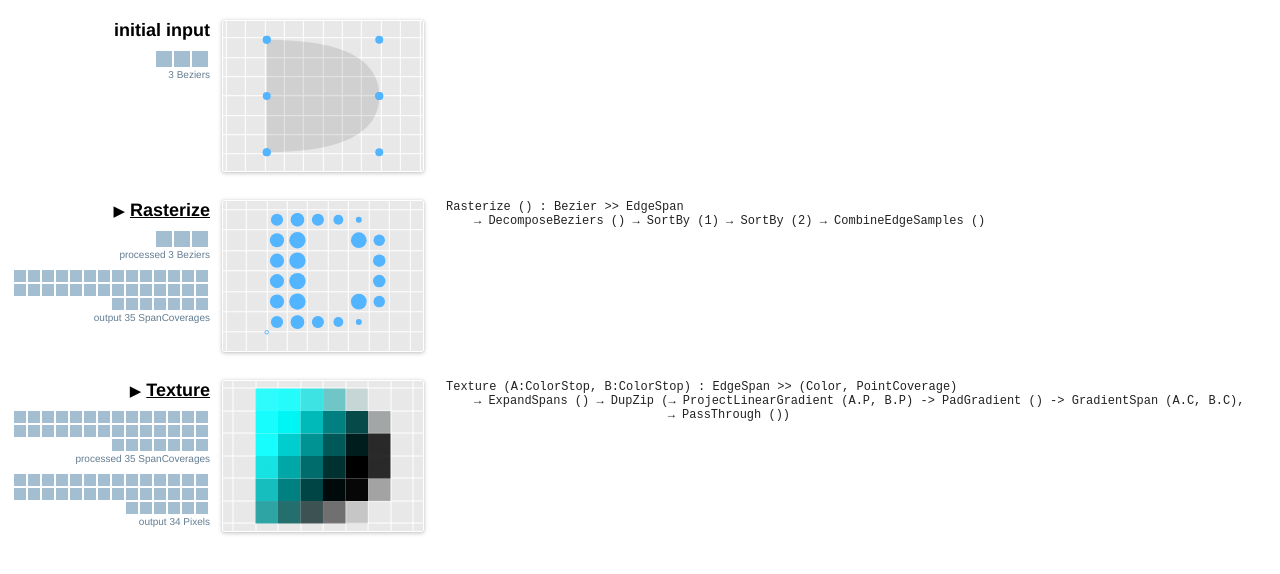
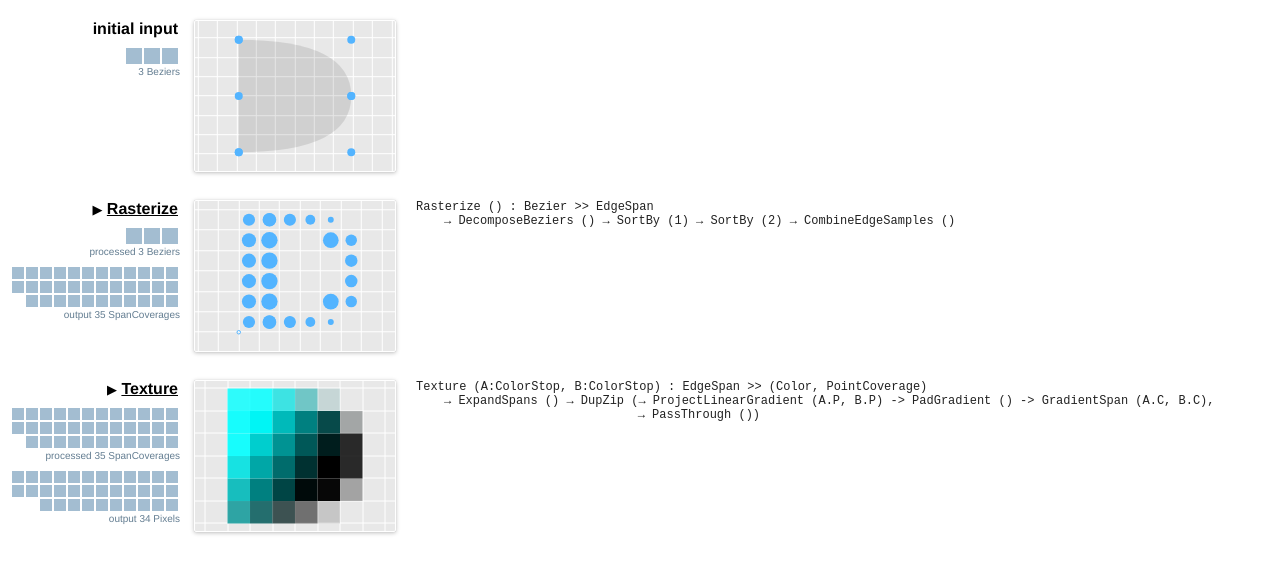
Before and after one commit to nnunley/maru, a plain HTML site: page viz/NileViewer/high_contrast.html in a window 1280 px wide. Drawn offline with Linux system fonts and the light colour scheme.

Commit message:
NileViewer:  high-contrast tweaks

```diff
--- a/viz/NileViewer/style.css
+++ b/viz/NileViewer/style.css
@@ -45,6 +45,10 @@ body {
     height: auto;
 }
 
+.NVPipelineHighContrast .NVSubpipeline {
+    left:445px;
+}
+
 .NVProcess {
     position:relative;
     width:100%;
@@ -57,6 +61,10 @@ body {
     top:-10px;
     width: 443px;
     height: inherit;
+}
+
+.NVPipelineHighContrast .NVProcessBackground {
+    width: 416px;
 }
 
 .NVProcessExpanded .NVProcessBackground {
@@ -75,12 +83,17 @@ body {
     text-align: right;
 }
 
+.NVPipelineHighContrast .NVProcessHeader {
+    width: 170px;
+}
+
 .NVProcessTitle {
     font-size: 13px;
+    padding-right: 2px;
 }
 
 .NVPipelineHighContrast .NVProcessTitle {
-    font-size: 18px;
+    font-size: 16px;
 }
 
 .NVProcessTitleTriangle {
@@ -88,7 +101,7 @@ body {
 }
 
 .NVPipelineHighContrast .NVProcessTitleTriangle {
-    font-size: 15px;
+    font-size: 13px;
 }
 
 .NVProcessName {
@@ -178,6 +191,7 @@ body {
 }
 
 .NVPipelineHighContrast .NVProcessCanvas {
+    left:184px;
     background: #e8e8e8;
 }
 
@@ -218,6 +232,10 @@ body {
     font: 12px monospace;
     color: #222;
     white-space:pre;
+}
+
+.NVPipelineHighContrast .NVProcessCode {
+    left:402px;
 }
 
 .NVProcessCodeLine {
```
